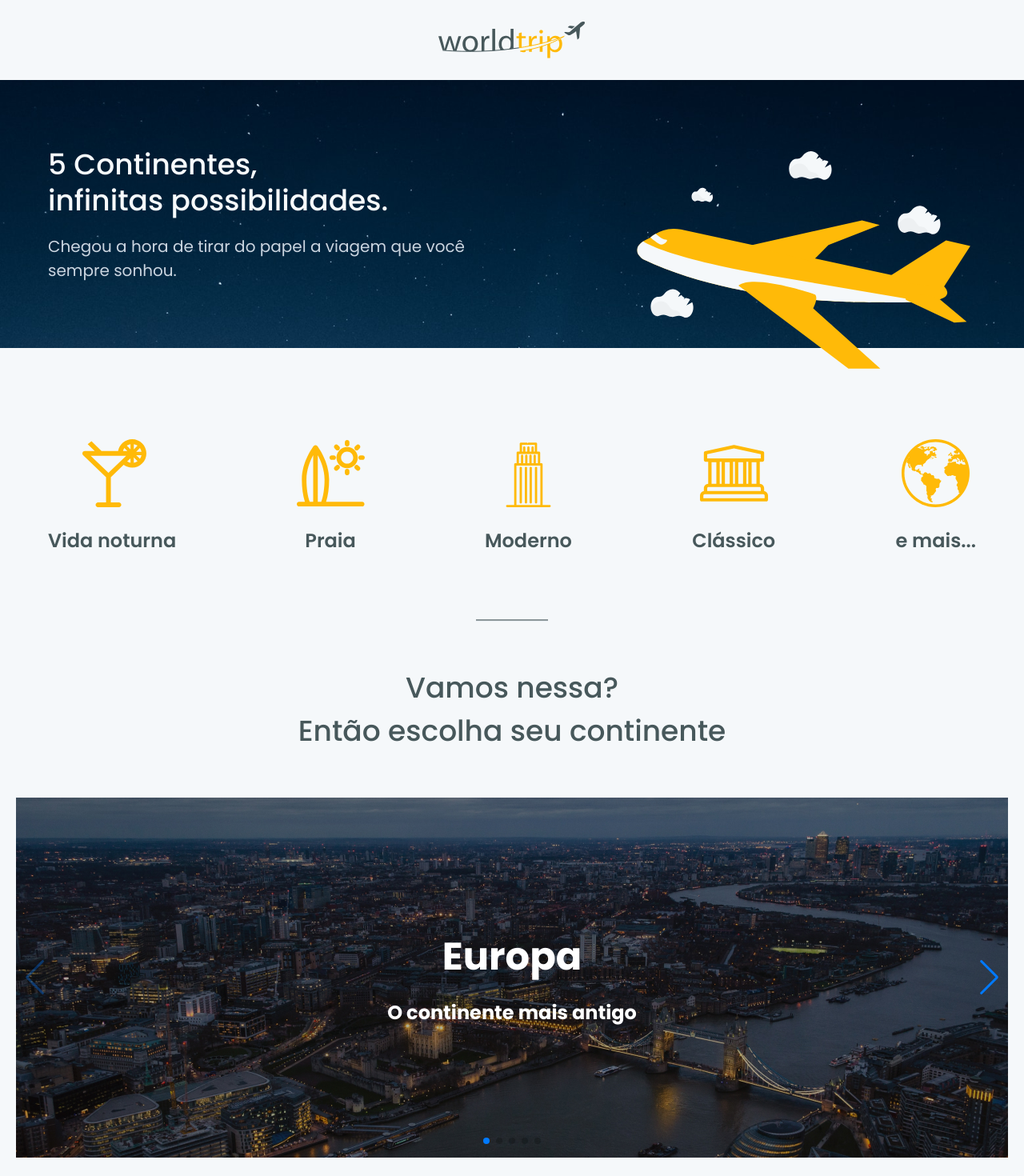
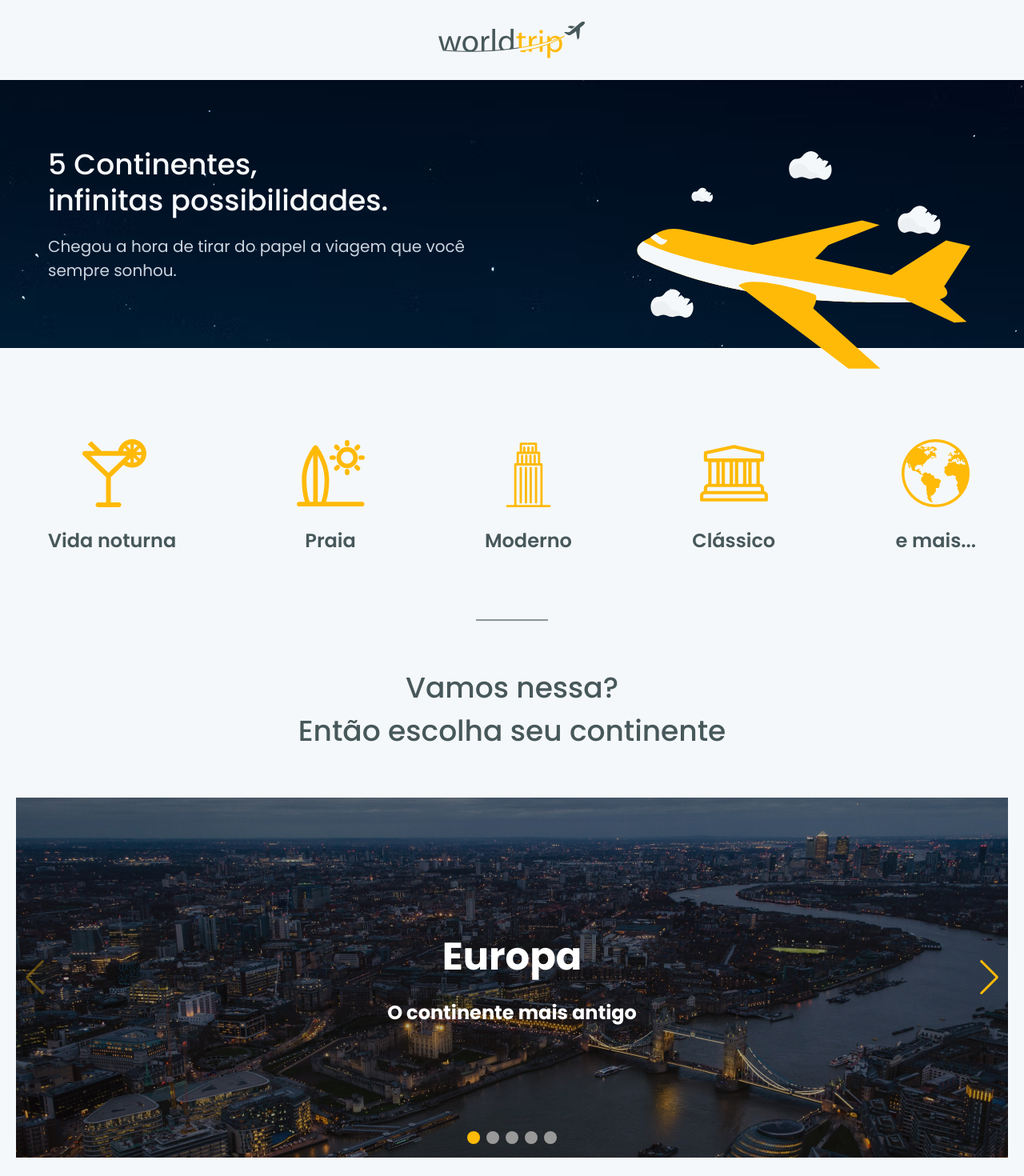
Before and after one commit to glaubermatos/worldtrip, a Next.js app: page / in a window 1280 px wide. Shown: the top 1470 px of the page at 80% size. Built offline with nearby package versions, Linux system fonts and the light colour scheme.

Commit message:
style adjustments in the Slider component

```diff
--- a/src/components/Banner/index.tsx
+++ b/src/components/Banner/index.tsx
@@ -10,7 +10,17 @@ export function Banner() {
     })
 
     return(
-        <Box h={['10.1875rem', '20.9375rem']} bgImage={"url('assets/images/banner-background.png')"} >
+        <Box h={['10.1875rem', '20.9375rem']} position={'relative'}>
+            <Image
+                src='assets/images/banner.jpg'
+                h={['10.1875rem', '20.9375rem']}
+                w='100%'
+                objectFit='cover'
+                alt='Airplane image'
+                position={'absolute'}
+                top='0'
+                right={'0'}
+            />
             <Container m='auto'>
                 <Flex h={'100%'} px={[4, 4, 10]} direction={'column'} justify={'center'} position={'relative'}>
                     <Stack spacing={[2, 5]} >
--- a/src/components/Slider/index.tsx
+++ b/src/components/Slider/index.tsx
@@ -4,11 +4,9 @@ import { Swiper, SwiperSlide } from "swiper/react";
 
 
 // Import Swiper styles
-import "swiper/css";
-import "swiper/css/navigation";
-import "swiper/css/pagination";
-
-import styles from '../../styles/swiper.module.css'
+// import "swiper/css";
+// import "swiper/css/navigation";
+// import "swiper/css/pagination";
 
 // import required modules
 import { Navigation, Pagination, Mousewheel, Keyboard } from "swiper";
@@ -29,12 +27,12 @@ export function Slider() {
         mousewheel={true}
         keyboard={true}
         modules={[Navigation, Pagination, Mousewheel, Keyboard]}
-        className={styles.swiper}
+        // className={styles.swiper}
       >
         <SwiperSlide>
             <Box h={'100%'}>
-                <Link href={'/continent'}>
-                    <ChakraLink h={'100%'} w={'100%'}>
+                <Link href={'/continent'} passHref>
+                    <ChakraLink h={'100%'} w={'100%'} _hover={{textDecoration: 'none'}}>
                         <Stack spacing={['3', '4']} justify={'center'} align={'center'} h={'100%'} bgImage={"url('assets/images/europa-image.jpg')"}>
                             <Text color={'#fff'} fontSize={['2xl', '5xl']} fontWeight={'bold'}>Europa</Text>
                             <Text color={'#fff'} fontSize={['sm', '2xl']} fontWeight={'bold'}>O continente mais antigo</Text>
--- a/src/components/TravelTypes/index.tsx
+++ b/src/components/TravelTypes/index.tsx
@@ -43,24 +43,23 @@ export const travelTypes = {
 export function TravelTypes() {
 
     const isWideVersion = useBreakpointValue({
-        base: false,
+        sm: false,
         md: true,
-        lg: true,
     })
 
     return(
-        <Container m={'auto'} pt={['9', '9', '7.125rem']} pb={['9', '9', '20']} px={['3.125rem', '3.125rem', '10']}      >
+        <Container m={'auto'} pt={['9', '9', '7.125rem']} pb={['9', '9', '20']} px={['3.125rem', '3.125rem', '10']} >
             <Flex justify={isWideVersion ? 'space-between' : 'center'} wrap={'wrap'} rowGap={'7'} >
                 { Object.entries(travelTypes).map(([key, value], indice) => {
                     return(
                         <>
                             { isWideVersion ? (
-                                <Stack key={`wide_${key}`} gap={'6'} align={'center'}>
+                                <Stack key={`wide_${indice}`} gap={'6'} align={'center'}>
                                     <Image src={value.image.source} alt={value.image.alt} boxSize={'5.3125rem'} />
                                     <Text fontSize={'2xl'} fontWeight={'semibold'}>{value.title}</Text>
                                 </Stack>
                             ) : (
-                                <Flex minWidth={'50%'} key={`small_${key}`} direction={'row'} justify={ indice % 2 === 1 ? 'flex-end' : indice + 1 === Object.entries(travelTypes).length ? 'center' : 'flex-start'} align={'center'} gap={'2'}>
+                                <Flex minWidth={'50%'} key={`small_${indice}`} direction={'row'} justify={ indice % 2 === 1 ? 'flex-end' : indice + 1 === Object.entries(travelTypes).length ? 'center' : 'flex-start'} align={'center'} gap={'2'}>
                                     <Box h={'2'} w={'2'} bg={'#FFBA08'} borderRadius={'100%'} />
                                     <Text fontSize={'1.125rem'}>{value.title}</Text>
                                 </Flex>
--- a/src/pages/_app.tsx
+++ b/src/pages/_app.tsx
@@ -4,6 +4,7 @@ import { ChakraProvider } from '@chakra-ui/react'
 import { theme } from '../styles/theme'
 
 import "swiper/css/bundle";
+import '../styles/swiper.css'
 
 function MyApp({ Component, pageProps }: AppProps) {
   return (
--- /dev/null
+++ b/src/styles/swiper.css
@@ -0,0 +1,15 @@
+.swiper-button-prev,
+.swiper-button-next {
+   color: #FFBA08;
+}
+
+.swiper-pagination-bullet  {
+   height: 1rem;
+   width: 1rem;
+   background: #999999;
+   opacity: 1;
+}
+
+.swiper-pagination-bullet.swiper-pagination-bullet-active {
+   background: #FFBA08;
+}
--- a/src/styles/swiper.module.css
+++ /dev/null
@@ -1,47 +0,0 @@
-.swiper {
-    width: 100%;
-    height: 100%;
-  }
-
-  .swiperSlide {
-    text-align: center;
-    font-size: 18px;
-    background: #fff;
-
-    /* Center slide text vertically */
-    display: -webkit-box;
-    display: -ms-flexbox;
-    display: -webkit-flex;
-    display: flex;
-    -webkit-box-pack: center;
-    -ms-flex-pack: center;
-    -webkit-justify-content: center;
-    justify-content: center;
-    -webkit-box-align: center;
-    -ms-flex-align: center;
-    -webkit-align-items: center;
-    align-items: center;
-  }
-
-  .swiperSlide img {
-    display: block;
-    width: 100%;
-    height: 100%;
-    object-fit: cover;
-  }
-
-  .swiperPaginationBullet {
-    width: 20px;
-    height: 20px;
-    text-align: center;
-    line-height: 20px;
-    font-size: 12px;
-    color: #000;
-    opacity: 1;
-    background: rgba(0, 0, 0, 0.2);
-  }
-
-  .swiper-pagination-bullet-active {
-    color: #fff;
-    background: #007aff;
-  }
```
Also changed, not shown: public/assets/images/banner.jpg (added).
